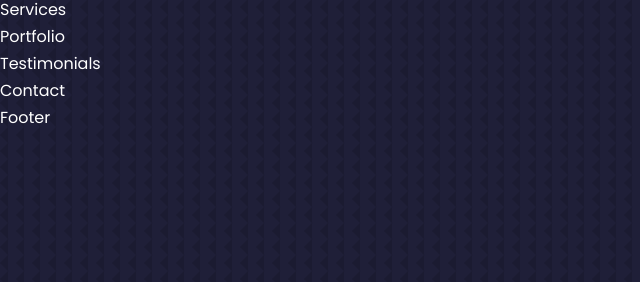
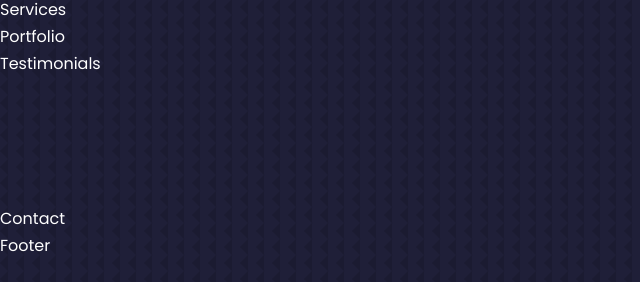
Before and after one commit to lucas-crodrigues/portfolio2, a React (Create React App) app: page / in a window 1280 px wide. Shown: the part 353-635 px from the top of the page, without its empty margins (0-640 px from the left). Built offline with nearby package versions, Linux system fonts and the light colour scheme.

Commit message:
Update Contact.js

```diff
--- a/src/components/contact/Contact.js
+++ b/src/components/contact/Contact.js
@@ -2,7 +2,7 @@
 
 const Contact = () => {
   return (
-    <div>Contact</div>
+    <section id='contact'>Contact</section>
   )
 }
 
```
